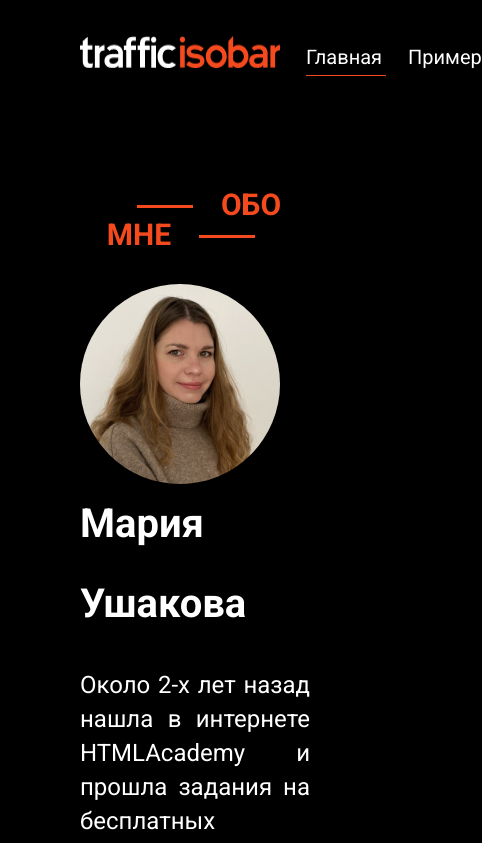
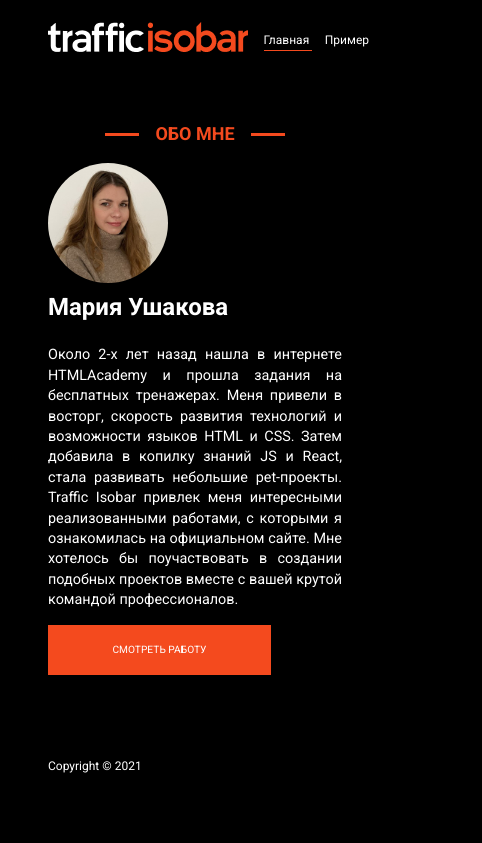
Before and after one commit to Mariia22/TrafficIsobar, a React (Create React App) app: page / in a window 390 px wide. Shown: the top 843 px of the page, 482 px wide, since content can reach past the window. Built offline with nearby package versions, Linux system fonts and the light colour scheme.

Commit message:
Add deploy settings

```diff
--- a/package.json
+++ b/package.json
@@ -1,5 +1,6 @@
 {
   "name": "trafficisobar",
+  "homepage": "https://Mariia22.github.io/TrafficIsobar/",
   "version": "0.1.0",
   "private": true,
   "dependencies": {
@@ -7,6 +8,7 @@
     "@testing-library/react": "^11.2.7",
     "@testing-library/user-event": "^12.8.3",
     "axios": "^0.24.0",
+    "gh-pages": "^3.2.3",
     "normalize.css": "^8.0.1",
     "react": "^17.0.2",
     "react-dom": "^17.0.2",
@@ -18,6 +20,8 @@
   },
   "scripts": {
     "start": "react-scripts start",
+    "predeploy": "npm run build",
+    "deploy": "gh-pages -d build",
     "build": "react-scripts build",
     "test": "react-scripts test",
     "eject": "react-scripts eject"
--- a/src/index.js
+++ b/src/index.js
@@ -2,13 +2,13 @@ import React from 'react';
 import ReactDOM from 'react-dom';
 import App from './App';
 import './styles/index.scss';
-import { BrowserRouter } from 'react-router-dom';
+import { HashRouter } from 'react-router-dom';
 
 ReactDOM.render(
   <React.StrictMode>
-    <BrowserRouter>
+    <HashRouter>
       <App />
-    </BrowserRouter>
+    </HashRouter>
   </React.StrictMode>,
   document.getElementById('root')
 );
--- a/src/styles/index.scss
+++ b/src/styles/index.scss
@@ -7,8 +7,8 @@ html, body{
   background-color: $primary-background;
   color: $primary-color;
 
-  @media (max-width: 320px) {
-    font: 16px/1 'Roboto', sans-serif;
+  @media (max-width: 425px) {
+    font: 12px/1 'Roboto', sans-serif;
   }
 }
 
@@ -37,6 +37,7 @@ a {
 
 nav{
   display: flex;
+  align-items: center;
   position: relative;
 
 .active{
@@ -48,7 +49,8 @@ nav{
     background-color:$primary-highlight;
     display: block;
     margin-top: 0.3rem;
-}}}
+}}
+}
 
 h1{
   font-size: 3rem;
```
Also changed, not shown: 1 other file (tests, documents, lock files or other folders).
